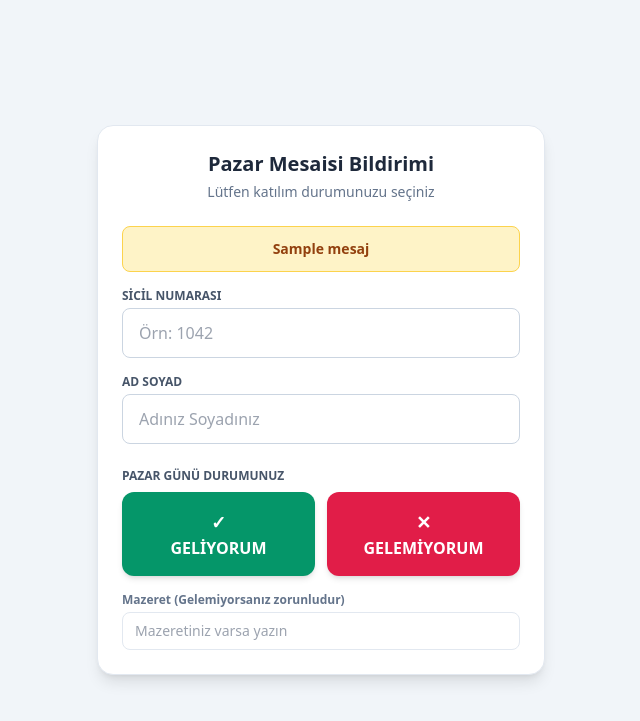
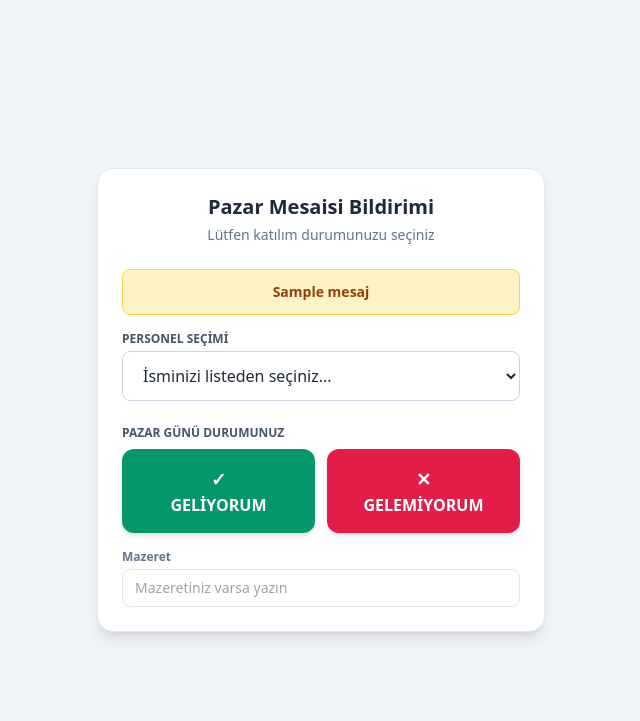
Before and after one commit to ynr1234/ozguven-fabrika, a FastAPI app: template templates/index.html in a window 1280 px wide. Shown: the top 721 px of the page, without its empty margins (319-959 px from the left). Run offline with FastAPI, Linux system fonts and the light colour scheme; the template is opened without the code that fills it: most values are stand-ins (such as "Sample title", 1, 10 or a date in 2020); some libraries are stand-ins or nearby versions.

Commit message:
Add personnel selection dropdown and update form

```diff
--- a/templates/index.html
+++ b/templates/index.html
@@ -20,14 +20,16 @@
         {% endif %}
 
         <form action="/bildir" method="POST" class="space-y-4">
+
+            <!-- AÇILIR LİSTE (SELECT) EKLENDİ -->
             <div>
-                <label class="block text-xs font-semibold text-slate-600 uppercase mb-1">Sicil Numarası</label>
-                <input type="text" name="sicil_no" required placeholder="Örn: 1042" class="w-full px-4 py-3 rounded-lg border border-slate-300 focus:outline-none focus:ring-2 focus:ring-blue-500 text-slate-800 text-base">
-            </div>
-
-            <div>
-                <label class="block text-xs font-semibold text-slate-600 uppercase mb-1">Ad Soyad</label>
-                <input type="text" name="ad_soyad" required placeholder="Adınız Soyadınız" class="w-full px-4 py-3 rounded-lg border border-slate-300 focus:outline-none focus:ring-2 focus:ring-blue-500 text-slate-800 text-base">
+                <label class="block text-xs font-semibold text-slate-600 uppercase mb-1">Personel Seçimi</label>
+                <select name="personel_bilgisi" required class="w-full px-4 py-3 rounded-lg border border-slate-300 focus:outline-none focus:ring-2 focus:ring-blue-500 text-slate-800 text-base bg-white">
+                    <option value="" disabled selected>İsminizi listeden seçiniz...</option>
+                    {% for kisi in personeller %}
+                    <option value="{{ kisi }}">{{ kisi }}</option>
+                    {% endfor %}
+                </select>
             </div>
 
             <div class="pt-2">
@@ -44,8 +46,9 @@
                 </div>
             </div>
 
+            <!-- MAZERET ALANINDAKİ UYARI YAZISI KALDIRILDI -->
             <div>
-                <label class="block text-xs font-semibold text-slate-500 mb-1">Mazeret (Gelemiyorsanız zorunludur)</label>
+                <label class="block text-xs font-semibold text-slate-500 mb-1">Mazeret</label>
                 <input type="text" name="mazeret" placeholder="Mazeretiniz varsa yazın" class="w-full px-3 py-2 rounded-lg border border-slate-200 text-sm focus:outline-none focus:ring-1 focus:ring-slate-400">
             </div>
         </form>
```
